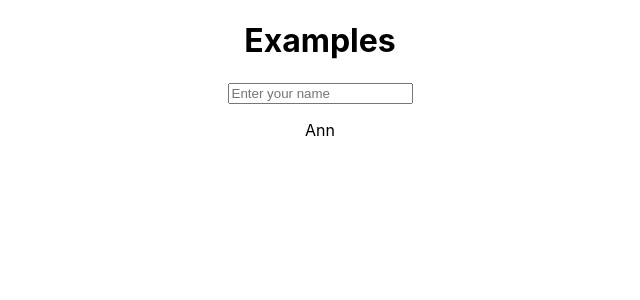
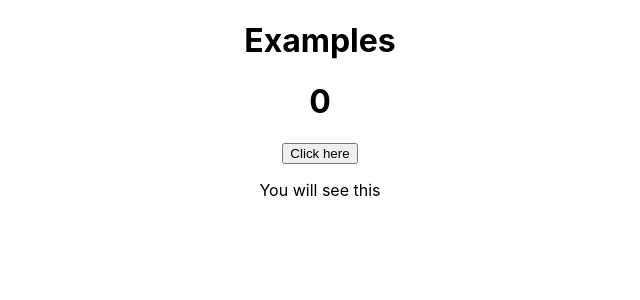
Before and after one commit to Annaliskirwa/SampleHtml, a React (Create React App) app in the folder statesexamples/: page / in a window 1280 px wide. Shown: the top 300 px of the page, without its empty margins (320-960 px from the left). Built offline with nearby package versions, Linux system fonts and the light colour scheme.

Commit message:
Toggle between two states to show and hide text

```diff
--- a/statesexamples/src/App.js
+++ b/statesexamples/src/App.js
@@ -3,13 +3,15 @@
 
 import StateExample from './components/usestate';
 import StateTutorial from './components/usestate1';
+import ReducerExample from './components/usereducer';
 
 function App() {
   return (
     <div className="App">
       <h1>Examples</h1>
       {/* <StateExample/> */}
-      <StateTutorial/>
+      {/* <StateTutorial/> */}
+      <ReducerExample/>
     </div>
   );
 }
--- /dev/null
+++ b/statesexamples/src/components/usereducer.jsx
@@ -0,0 +1,16 @@
+import React, { useState } from "react";
+
+const ReducerExample = ()=>{
+    const[count, setCount ]= useState(0);
+    const[showText, setShowText]= useState(true);
+
+    return(
+        <div>
+            <h1>{count}</h1>
+            <button onClick = {()=>{setCount(count+1);
+            setShowText(!showText)}}> Click here</button>
+            {showText && <p>You will see this</p>}
+        </div>
+    )
+}
+export default ReducerExample;
```
